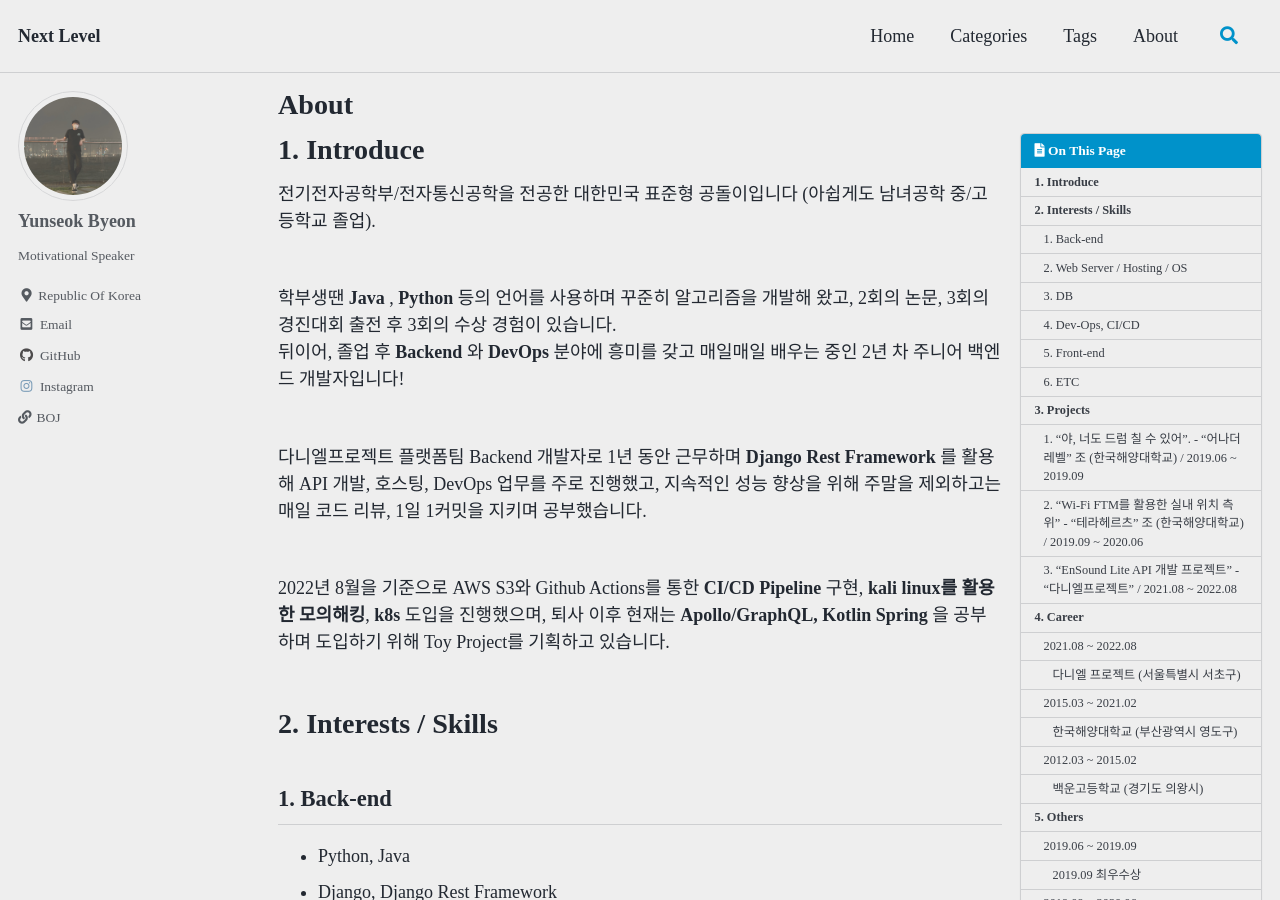
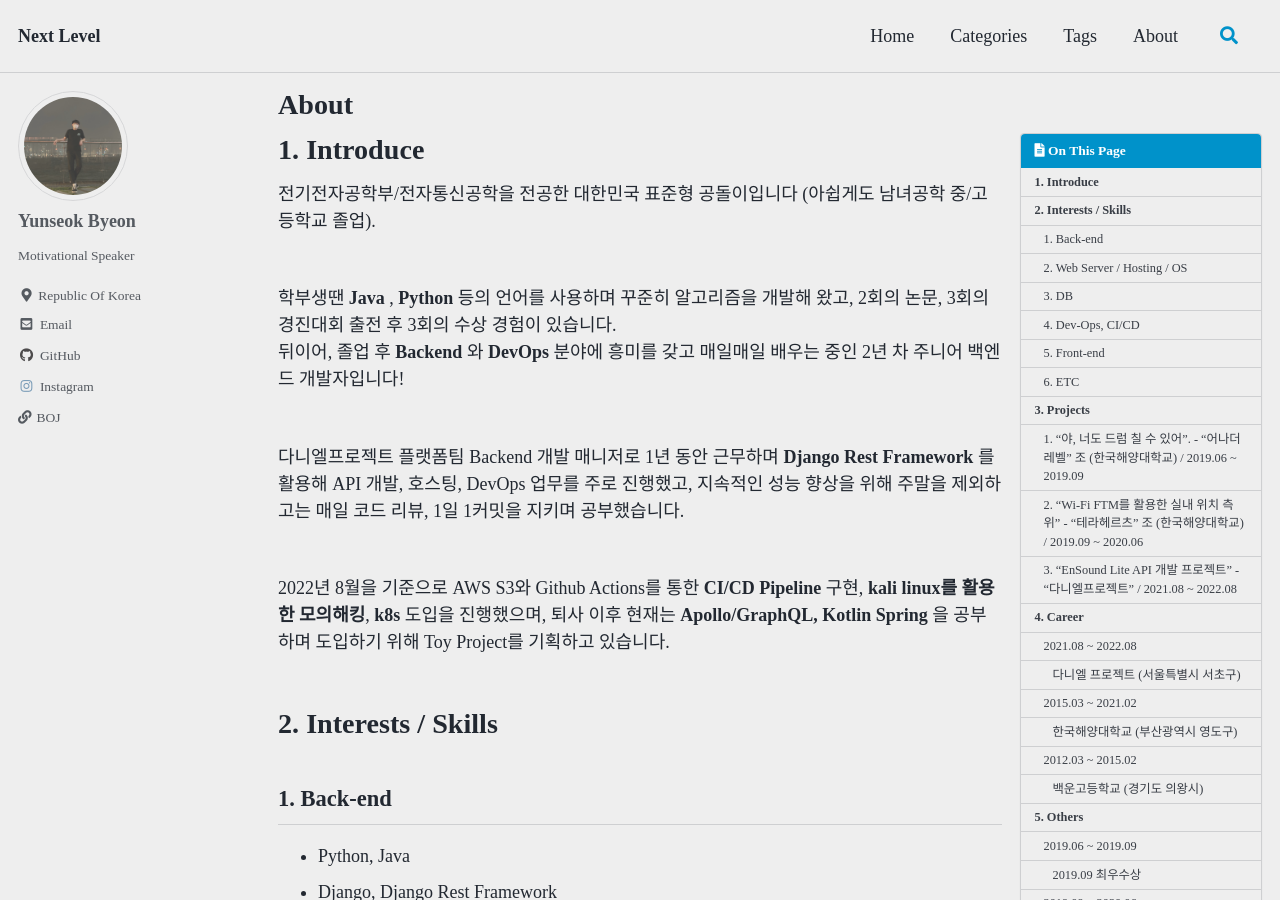
Before and after one commit to bye0nys/bye0nys.github.io, a Jekyll site: the page built from _pages/about.md, in a window 1280 px wide and 900 px high. Built offline with Jekyll 4.4.1, drawn with Linux system fonts in a browser that asks for light colours; cached includes are drawn as plain includes; some web fonts are replaced.

Commit message:
update about.md 2

```diff
--- a/_pages/about.md
+++ b/_pages/about.md
@@ -18,7 +18,7 @@ last_modified_at: 2022-08-19 18:45 +0900
 학부생땐 __Java__ , __Python__ 등의 언어를 사용하며 꾸준히 알고리즘을 개발해 왔고, 2회의 논문, 3회의 경진대회 출전 후 3회의 수상 경험이 있습니다.<br/>
 뒤이어, 졸업 후 __Backend__ 와 __DevOps__ 분야에 흥미를 갖고 매일매일 배우는 중인 2년 차 주니어 백엔드 개발자입니다!<br/><br/>
 
-다니엘프로젝트 플랫폼팀 Backend 개발자로 1년 동안 근무하며 __Django Rest Framework__ 를 활용해 API 개발, 호스팅, DevOps 업무를 주로 진행했고, 지속적인 성능 향상을 위해 주말을 제외하고는 매일 코드 리뷰, 1일 1커밋을 지키며 공부했습니다.<br/><br/>
+다니엘프로젝트 플랫폼팀 Backend 개발 매니저로 1년 동안 근무하며 __Django Rest Framework__ 를 활용해 API 개발, 호스팅, DevOps 업무를 주로 진행했고, 지속적인 성능 향상을 위해 주말을 제외하고는 매일 코드 리뷰, 1일 1커밋을 지키며 공부했습니다.<br/><br/>
 
 2022년 8월을 기준으로 AWS S3와 Github Actions를 통한 __CI/CD Pipeline__ 구현, __kali linux를 활용한 모의해킹__, __k8s__ 도입을 진행했으며, 퇴사 이후 현재는 __Apollo/GraphQL, Kotlin Spring__ 을 공부하며 도입하기 위해 Toy Project를 기획하고 있습니다.
 <br/><br/>
```
